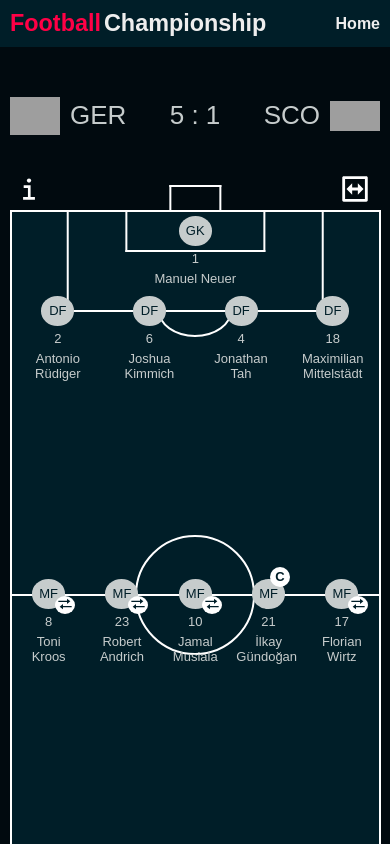
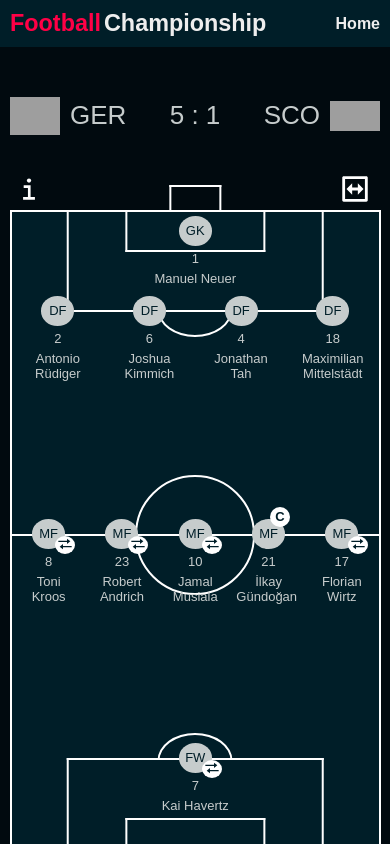
Before and after one commit to nikolai-dimitrov/Football-Tournament, a React (Vite) app in the folder Football-Tournament/: page /match/details/1 in a window 390 px wide. Shown: the top 844 px of the page. Built offline with nearby package versions, Linux system fonts and the light colour scheme; grey boxes are pictures that could not be loaded.

Commit message:
refactor: reduce field height for mobile screen devices

```diff
--- a/Football-Tournament/src/components/MatchDetails/TeamLines/team-lines.module.css
+++ b/Football-Tournament/src/components/MatchDetails/TeamLines/team-lines.module.css
@@ -98,7 +98,7 @@
 	}
 
 	.FW {
-		top: calc(700px - 360px);
+		top: calc(580px - 360px);
 	}
 }
 
@@ -129,7 +129,7 @@
 	}
 
 	.FW {
-		top: calc(700px - 340px);
+		top: calc(600px - 360px);
 	}
 }
 
--- a/Football-Tournament/src/components/MatchDetails/match-details.module.css
+++ b/Football-Tournament/src/components/MatchDetails/match-details.module.css
@@ -283,6 +283,10 @@
 		font-size: 26px;
 	}
 
+	.field {
+		height: 650px;
+	}
+
 	.centerCircle {
 		width: 140px;
 		height: 140px;
```
